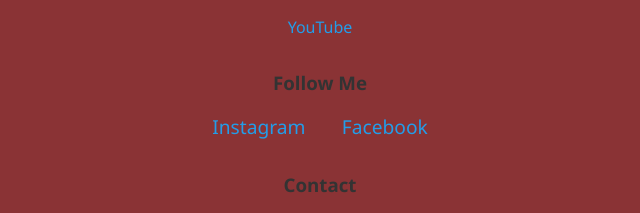
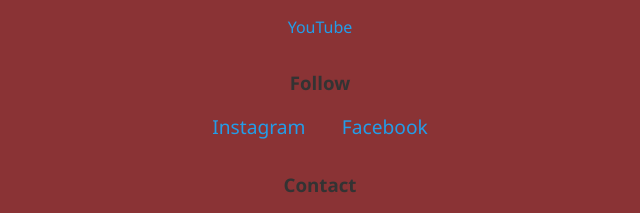
Before and after one commit to Sidharth-Sarangi/My-Website, a plain HTML site: page index.html in a window 1280 px wide. Shown: the part 2293-2506 px from the top of the page, 320-960 px from the left. Drawn offline with Linux system fonts and the light colour scheme.

Commit message:
Update index.html

```diff
--- a/index.html
+++ b/index.html
@@ -132,7 +132,7 @@
             <a href="https://www.youtube.com/@Sid_music" target="_blank" title="My Youtube Channel">YouTube</a>
         </div>
         <div class="social-links">
-            <h3>Follow Me</h3>
+            <h3>Follow</h3>
             <a href="https://www.instagram.com/sidharthsarangimusic" target="_blank">Instagram</a>
             <a href="https://www.facebook.com/profile.php?id=61567262020807" target="_blank">Facebook</a>
         </div>
```
